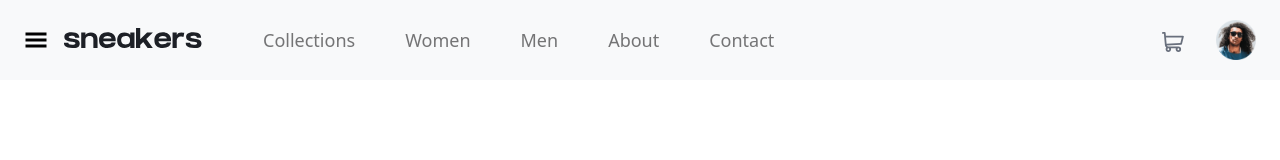
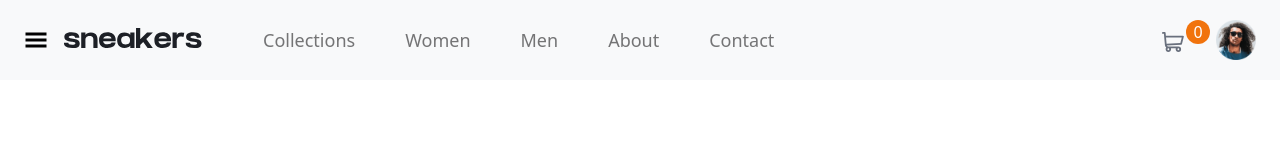
Before and after one commit to OluwabukolaAdelaka/SCAMP-C6-Assessment, a React (Create React App) app: page / in a window 1280 px wide. Shown: the top 160 px of the page. Built offline with nearby package versions, Linux system fonts and the light colour scheme.

Commit message:
added badge

```diff
--- a/src/components/Navigation.jsx
+++ b/src/components/Navigation.jsx
@@ -48,8 +48,8 @@ const Navigation = () => {
       <div
         className={
           nav
-            ? "flex flex-col md:hidden w-[60%] h-screen top-20 left-0 absolute text-lg ml-9 text-[#2c2d2ea6]"
-            : "absolute w-[300px] top-20 left-[-100%] transition ease-in-out delay-1000"
+            ? "md:hidden w-[60%] h-screen top-20 left-0 absolute text-lg text-[#2c2d2ea6] transition ease-in-out delay-1000"
+            : "absolute top-20 left-[-100%]"
         }
       >
         <ul>
@@ -76,6 +76,9 @@ const Navigation = () => {
           className="relative w-[50%] h-[50%] pt-3 mr-6 md:mr-8"
           alt="shopping cart"
         />
+        <div className="absolute bg-primary-100 w-6 right-[70px] text-white text-center rounded-full">
+          0
+        </div>
 
         <img
           src={Avatar}
```
